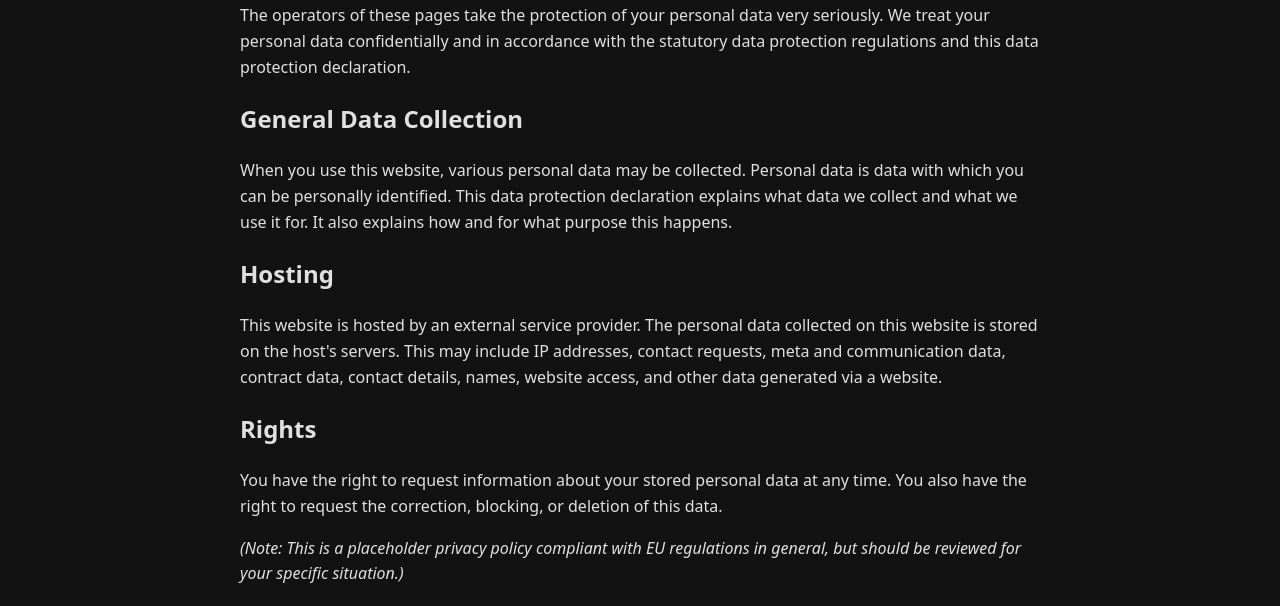
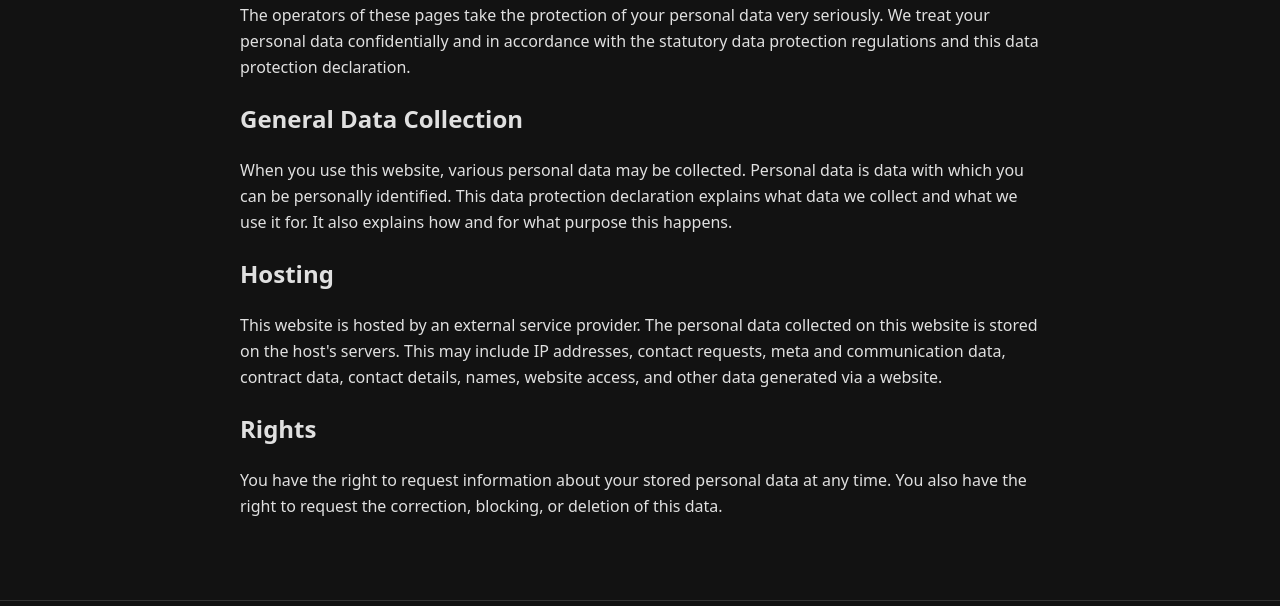
Before and after one commit to SithHades/knckviz, an Astro site: page /privacy in a window 1280 px wide. Shown: the part 194-800 px from the top of the page. Built offline with nearby package versions, Linux system fonts and the light colour scheme; Astro itself is replaced by a stand-in of ours.

Commit message:
Remove placeholder note from privacy policy
Removed placeholder note regarding privacy policy compliance.

```diff
--- a/src/pages/privacy.astro
+++ b/src/pages/privacy.astro
@@ -32,6 +32,4 @@ import Layout from '../layouts/Layout.astro';
 		You have the right to request information about your stored personal data at any time.
 		You also have the right to request the correction, blocking, or deletion of this data.
 	</p>
-
-    <p><em>(Note: This is a placeholder privacy policy compliant with EU regulations in general, but should be reviewed for your specific situation.)</em></p>
 </Layout>
```
